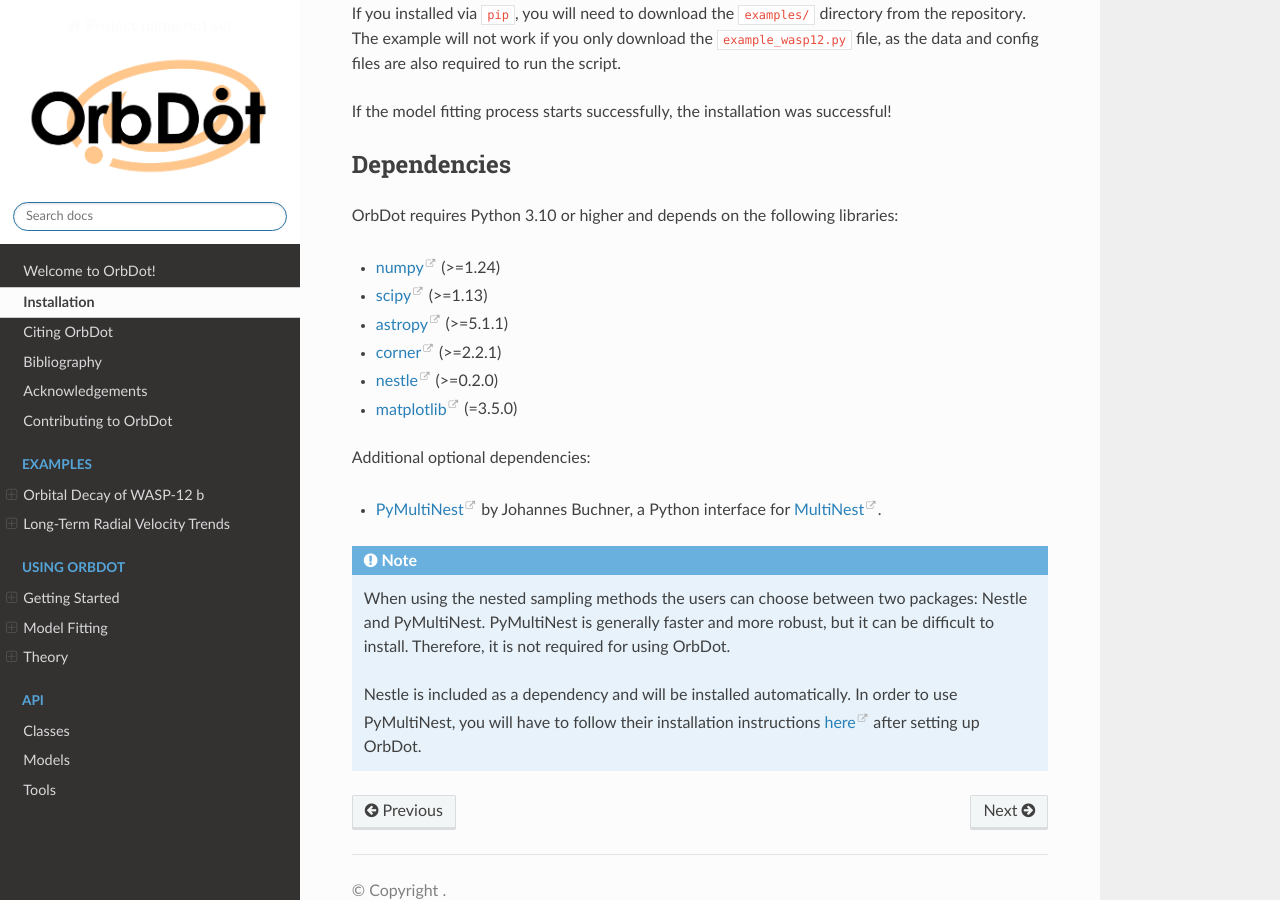
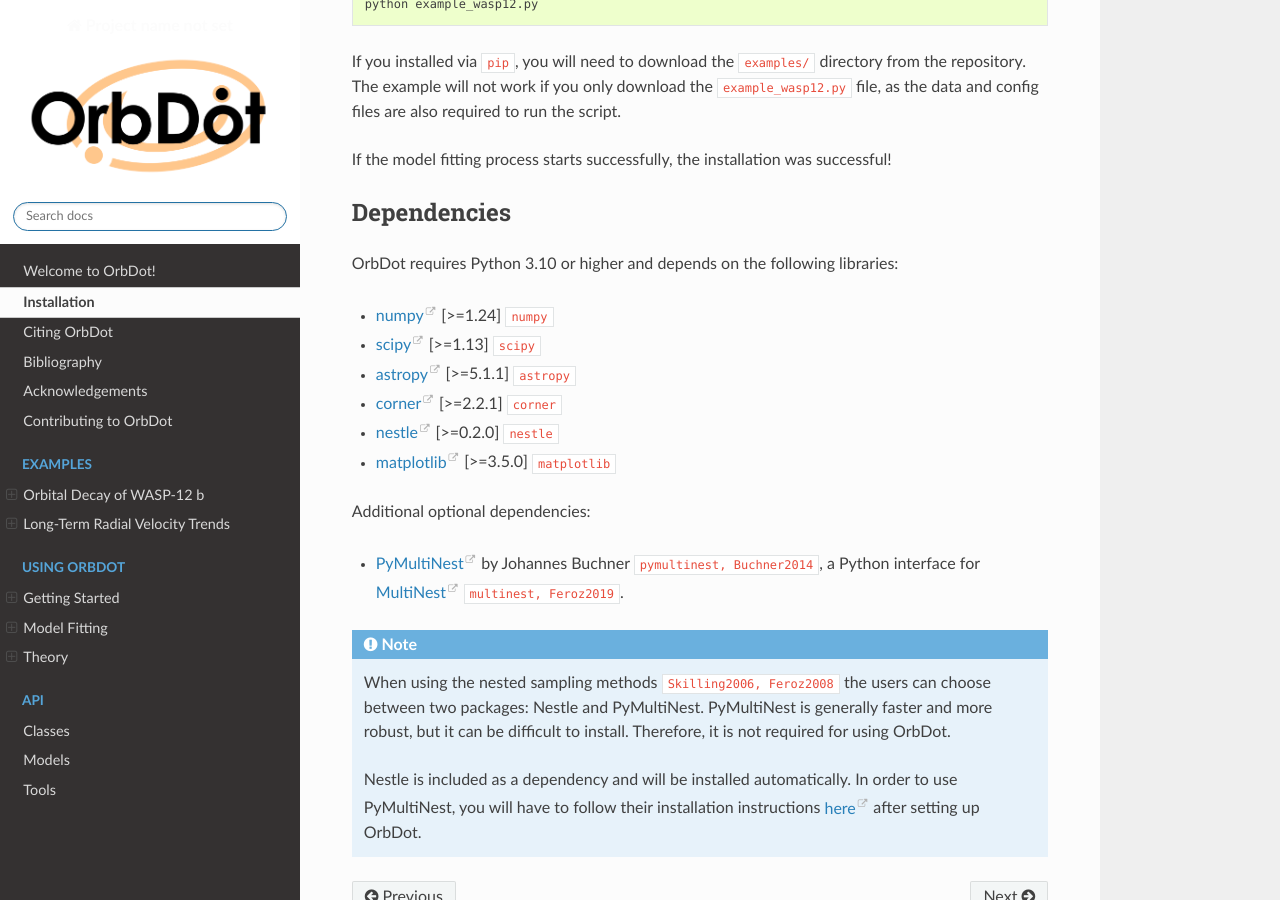
Before and after one commit to simonehagey/orbdot, a Sphinx documentation site: the page built from docs/source/installation.rst, in a window 1280 px wide and 900 px high, scrolled down 1134 px. Built offline with Sphinx 7.4.7 and the Read the Docs theme 3.1.0, drawn with Linux system fonts in a browser that asks for light colours; cross-references to code outside the pages are shown as plain code; some of the changed lines change nothing that is shown; some of the changed text lies outside the part shown.

Commit message:
added citations for software dependencies

```diff
--- a/docs/source/installation.rst
+++ b/docs/source/installation.rst
@@ -5,6 +5,8 @@ Installation
 ************
 
 To install the OrbDot package, you have different options depending on your environment and preferences. Before installing OrbDot, it is recommended to create and activate a virtual environment using ``venv`` to prevent dependency conflicts.
+
+OrbDot currently requires Python 3.9 or higher to run.
 
 Using `pip <http://www.pip-installer.org/>`_
 --------------------------------------------
@@ -52,19 +54,19 @@ Dependencies
 ------------
 OrbDot requires Python 3.10 or higher and depends on the following libraries:
 
-- `numpy <https://github.com/numpy/numpy>`_ (>=1.24)
-- `scipy <https://github.com/scipy/scipy>`_ (>=1.13)
-- `astropy <https://github.com/astropy/astropy>`_ (>=5.1.1)
-- `corner <https://github.com/dfm/corner.py>`_ (>=2.2.1)
-- `nestle <https://github.com/kbarbary/nestle>`_ (>=0.2.0)
-- `matplotlib <https://github.com/matplotlib/matplotlib>`_ (=3.5.0)
+- `numpy <https://github.com/numpy/numpy>`_ [>=1.24] :cite:`numpy`
+- `scipy <https://github.com/scipy/scipy>`_ [>=1.13] :cite:`scipy`
+- `astropy <https://github.com/astropy/astropy>`_ [>=5.1.1] :cite:`astropy`
+- `corner <https://github.com/dfm/corner.py>`_ [>=2.2.1] :cite:`corner`
+- `nestle <https://github.com/kbarbary/nestle>`_ [>=0.2.0] :cite:`nestle`
+- `matplotlib <https://github.com/matplotlib/matplotlib>`_ [>=3.5.0] :cite:`matplotlib`
 
 Additional optional dependencies:
 
-- `PyMultiNest <https://github.com/JohannesBuchner/PyMultiNest>`_ by Johannes Buchner, a Python interface
-  for `MultiNest <https://github.com/JohannesBuchner/MultiNest>`_.
+- `PyMultiNest <https://github.com/JohannesBuchner/PyMultiNest>`_ by Johannes Buchner :cite:`pymultinest, Buchner2014`, a Python interface
+  for `MultiNest <https://github.com/farhanferoz/MultiNestt>`_ :cite:`multinest, Feroz2019`.
 
 .. note::
-    When using the nested sampling methods the users can choose between two packages: Nestle and PyMultiNest. PyMultiNest is generally faster and more robust, but it can be difficult to install. Therefore, it is not required for using OrbDot.
+    When using the nested sampling methods :cite:`Skilling2006, Feroz2008` the users can choose between two packages: Nestle and PyMultiNest. PyMultiNest is generally faster and more robust, but it can be difficult to install. Therefore, it is not required for using OrbDot.
 
     Nestle is included as a dependency and will be installed automatically. In order to use PyMultiNest, you will have to follow their installation instructions `here <https://johannesbuchner.github.io/PyMultiNest/install.html>`_ after setting up OrbDot.
--- a/docs/source/references.bib
+++ b/docs/source/references.bib
@@ -325,3 +325,216 @@
           url = {https://ui.adsabs.harvard.edu/abs/1981A&A....99..126H},
       adsnote = {Provided by the SAO/NASA Astrophysics Data System}
 }
+
+@ARTICLE{corner,
+    Author = {Daniel Foreman-Mackey},
+    Doi = {10.21105/joss.00024},
+    Title = {corner.py: Scatterplot matrices in Python},
+    Journal = {The Journal of Open Source Software},
+    Year = 2016,
+    Volume = 24,
+    Url = {http://dx.doi.org/10.5281/zenodo.45906}
+}
+
+@ARTICLE{astropy,
+       author = {{Astropy Collaboration} and {Price-Whelan}, A.~M. and
+         {Sip{\H{o}}cz}, B.~M. and {G{\"u}nther}, H.~M. and {Lim}, P.~L. and
+         {Crawford}, S.~M. and {Conseil}, S. and {Shupe}, D.~L. and
+         {Craig}, M.~W. and {Dencheva}, N. and {Ginsburg}, A. and {Vand
+        erPlas}, J.~T. and {Bradley}, L.~D. and {P{\'e}rez-Su{\'a}rez}, D. and
+         {de Val-Borro}, M. and {Aldcroft}, T.~L. and {Cruz}, K.~L. and
+         {Robitaille}, T.~P. and {Tollerud}, E.~J. and {Ardelean}, C. and
+         {Babej}, T. and {Bach}, Y.~P. and {Bachetti}, M. and {Bakanov}, A.~V. and
+         {Bamford}, S.~P. and {Barentsen}, G. and {Barmby}, P. and
+         {Baumbach}, A. and {Berry}, K.~L. and {Biscani}, F. and {Boquien}, M. and
+         {Bostroem}, K.~A. and {Bouma}, L.~G. and {Brammer}, G.~B. and
+         {Bray}, E.~M. and {Breytenbach}, H. and {Buddelmeijer}, H. and
+         {Burke}, D.~J. and {Calderone}, G. and {Cano Rodr{\'\i}guez}, J.~L. and
+         {Cara}, M. and {Cardoso}, J.~V.~M. and {Cheedella}, S. and {Copin}, Y. and
+         {Corrales}, L. and {Crichton}, D. and {D'Avella}, D. and {Deil}, C. and
+         {Depagne}, {\'E}. and {Dietrich}, J.~P. and {Donath}, A. and
+         {Droettboom}, M. and {Earl}, N. and {Erben}, T. and {Fabbro}, S. and
+         {Ferreira}, L.~A. and {Finethy}, T. and {Fox}, R.~T. and
+         {Garrison}, L.~H. and {Gibbons}, S.~L.~J. and {Goldstein}, D.~A. and
+         {Gommers}, R. and {Greco}, J.~P. and {Greenfield}, P. and
+         {Groener}, A.~M. and {Grollier}, F. and {Hagen}, A. and {Hirst}, P. and
+         {Homeier}, D. and {Horton}, A.~J. and {Hosseinzadeh}, G. and {Hu}, L. and
+         {Hunkeler}, J.~S. and {Ivezi{\'c}}, {\v{Z}}. and {Jain}, A. and
+         {Jenness}, T. and {Kanarek}, G. and {Kendrew}, S. and {Kern}, N.~S. and
+         {Kerzendorf}, W.~E. and {Khvalko}, A. and {King}, J. and {Kirkby}, D. and
+         {Kulkarni}, A.~M. and {Kumar}, A. and {Lee}, A. and {Lenz}, D. and
+         {Littlefair}, S.~P. and {Ma}, Z. and {Macleod}, D.~M. and
+         {Mastropietro}, M. and {McCully}, C. and {Montagnac}, S. and
+         {Morris}, B.~M. and {Mueller}, M. and {Mumford}, S.~J. and {Muna}, D. and
+         {Murphy}, N.~A. and {Nelson}, S. and {Nguyen}, G.~H. and
+         {Ninan}, J.~P. and {N{\"o}the}, M. and {Ogaz}, S. and {Oh}, S. and
+         {Parejko}, J.~K. and {Parley}, N. and {Pascual}, S. and {Patil}, R. and
+         {Patil}, A.~A. and {Plunkett}, A.~L. and {Prochaska}, J.~X. and
+         {Rastogi}, T. and {Reddy Janga}, V. and {Sabater}, J. and
+         {Sakurikar}, P. and {Seifert}, M. and {Sherbert}, L.~E. and
+         {Sherwood-Taylor}, H. and {Shih}, A.~Y. and {Sick}, J. and
+         {Silbiger}, M.~T. and {Singanamalla}, S. and {Singer}, L.~P. and
+         {Sladen}, P.~H. and {Sooley}, K.~A. and {Sornarajah}, S. and
+         {Streicher}, O. and {Teuben}, P. and {Thomas}, S.~W. and
+         {Tremblay}, G.~R. and {Turner}, J.~E.~H. and {Terr{\'o}n}, V. and
+         {van Kerkwijk}, M.~H. and {de la Vega}, A. and {Watkins}, L.~L. and
+         {Weaver}, B.~A. and {Whitmore}, J.~B. and {Woillez}, J. and
+         {Zabalza}, V. and {Astropy Contributors}},
+        title = "{The Astropy Project: Building an Open-science Project and Status of the v2.0 Core Package}",
+      journal = {\aj},
+         year = 2018,
+        month = sep,
+       volume = {156},
+       number = {3},
+          eid = {123},
+        pages = {123},
+          doi = {10.3847/1538-3881/aabc4f},
+}
+
+@ARTICLE{matplotlib,
+  Author    = {Hunter, J. D.},
+  Title     = {Matplotlib: A 2D graphics environment},
+  Journal   = {Computing in Science \& Engineering},
+  Volume    = {9},
+  Number    = {3},
+  Pages     = {90--95},
+  abstract  = {Matplotlib is a 2D graphics package used for Python for
+  application development, interactive scripting, and publication-quality
+  image generation across user interfaces and operating systems.},
+  publisher = {IEEE COMPUTER SOC},
+  doi       = {10.1109/MCSE.2007.55},
+  year      = 2007
+}
+
+@ARTICLE{scipy,
+        title = "{SciPy 1.0: Fundamental Algorithms for Scientific
+                  Computing in Python}",
+       author = {{Virtanen}, Pauli and {Gommers}, Ralf and {Oliphant},
+         Travis E. and {Haberland}, Matt and {Reddy}, Tyler and
+         {Cournapeau}, David and {Burovski}, Evgeni and {Peterson}, Pearu
+         and {Weckesser}, Warren and {Bright}, Jonathan and {van der Walt},
+         St{\'e}fan J.  and {Brett}, Matthew and {Wilson}, Joshua and
+         {Jarrod Millman}, K.  and {Mayorov}, Nikolay and {Nelson}, Andrew
+         R.~J. and {Jones}, Eric and {Kern}, Robert and {Larson}, Eric and
+         {Carey}, CJ and {Polat}, {\.I}lhan and {Feng}, Yu and {Moore},
+         Eric W. and {Vand erPlas}, Jake and {Laxalde}, Denis and
+         {Perktold}, Josef and {Cimrman}, Robert and {Henriksen}, Ian and
+         {Quintero}, E.~A. and {Harris}, Charles R and {Archibald}, Anne M.
+         and {Ribeiro}, Ant{\^o}nio H. and {Pedregosa}, Fabian and
+         {van Mulbregt}, Paul and {Contributors}, SciPy 1. 0},
+
+      journal = {Nature Methods},
+      year = 2020,
+      volume={17},
+      pages={261--272},
+      adsurl = {https://rdcu.be/b08Wh},
+      doi = {https://doi.org/10.1038/s41592-019-0686-2},
+}
+
+@ARTICLE{numpy,
+ title         = "{Array programming with {NumPy}}",
+ author        = {Charles R. Harris and K. Jarrod Millman and St{\'{e}}fan J.
+                 van der Walt and Ralf Gommers and Pauli Virtanen and David
+                 Cournapeau and Eric Wieser and Julian Taylor and Sebastian
+                 Berg and Nathaniel J. Smith and Robert Kern and Matti Picus
+                 and Stephan Hoyer and Marten H. van Kerkwijk and Matthew
+                 Brett and Allan Haldane and Jaime Fern{\'{a}}ndez del
+                 R{\'{i}}o and Mark Wiebe and Pearu Peterson and Pierre
+                 G{\'{e}}rard-Marchant and Kevin Sheppard and Tyler Reddy and
+                 Warren Weckesser and Hameer Abbasi and Christoph Gohlke and
+                 Travis E. Oliphant},
+ year          = 2020,
+ month         = sep,
+ journal       = {Nature},
+ volume        = {585},
+ number        = {7825},
+ pages         = {357--362},
+ doi           = {10.1038/s41586-020-2649-2},
+ publisher     = {Springer Science and Business Media {LLC}},
+ url           = {https://doi.org/10.1038/s41586-020-2649-2}
+}
+
+@software{nestle,
+       author = {{Barbary}, Kyle},
+        title = "{nestle: Nested sampling algorithms for evaluating Bayesian evidence}",
+ howpublished = {Astrophysics Source Code Library, record ascl:2103.022},
+         year = 2021,
+        month = mar,
+          eid = {ascl:2103.022},
+       adsurl = {https://ui.adsabs.harvard.edu/abs/2021ascl.soft03022B},
+      adsnote = {Provided by the SAO/NASA Astrophysics Data System}
+}
+
+@ARTICLE{Skilling2006,
+	title = "{Nested sampling for general {Bayesian} computation}",
+	volume = {1},
+	doi = {10.1214/06-BA127},
+	number = {4},
+    pages = {833-859},
+	journal = {Bayesian Analysis},
+	author = {Skilling, John},
+	year = 2006,
+}
+
+@MISC{pymultinest,
+       author = {{Buchner}, Johannes},
+        title = "{PyMultiNest: Python interface for MultiNest}",
+ howpublished = {Astrophysics Source Code Library, record ascl:1606.005},
+         year = 2016,
+        month = jun,
+          eid = {ascl:1606.005},
+        pages = {ascl:1606.005},
+archivePrefix = {ascl},
+       eprint = {1606.005},
+       adsurl = {https://ui.adsabs.harvard.edu/abs/2016ascl.soft06005B},
+      adsnote = {Provided by the SAO/NASA Astrophysics Data System}
+}
+
+@ARTICLE{Buchner2014,
+       author = {{Buchner}, J. and {Georgakakis}, A. and {Nandra}, K. and {Hsu}, L. and {Rangel}, C. and {Brightman}, M. and {Merloni}, A. and {Salvato}, M. and {Donley}, J. and {Kocevski}, D.},
+        title = "{X-ray spectral modelling of the AGN obscuring region in the CDFS: Bayesian model selection and catalogue}",
+      journal = {\aap},
+         year = 2014,
+        month = apr,
+       volume = {564},
+          eid = {A125},
+        pages = {A125},
+          doi = {10.1051/0004-6361/201322971},
+}
+
+@ARTICLE{multinest,
+       author = {{Feroz}, F. and {Hobson}, M.~P. and {Bridges}, M.},
+        title = "{MULTINEST: an efficient and robust Bayesian inference tool for cosmology and particle physics}",
+      journal = {\mnras},
+         year = 2009,
+        month = oct,
+       volume = {398},
+       number = {4},
+        pages = {1601-1614},
+          doi = {10.1111/j.1365-2966.2009.14548.x},
+}
+
+@ARTICLE{Feroz2008,
+       author = {{Feroz}, F. and {Hobson}, M.~P.},
+        title = "{Multimodal nested sampling: an efficient and robust alternative to Markov Chain Monte Carlo methods for astronomical data analyses}",
+      journal = {\mnras},
+         year = 2008,
+        month = feb,
+       volume = {384},
+       number = {2},
+        pages = {449-463},
+          doi = {10.1111/j.1365-2966.2007.12353.x},
+}
+
+@ARTICLE{Feroz2019,
+       author = {{Feroz}, Farhan and {Hobson}, Michael P. and {Cameron}, Ewan and {Pettitt}, Anthony N.},
+        title = "{Importance Nested Sampling and the MultiNest Algorithm}",
+      journal = {The Open Journal of Astrophysics},
+         year = 2019,
+        month = nov,
+       volume = {2},
+       number = {1},
+          eid = {10},
+        pages = {10},
+          doi = {10.21105/astro.1306.2144},
+}
```
